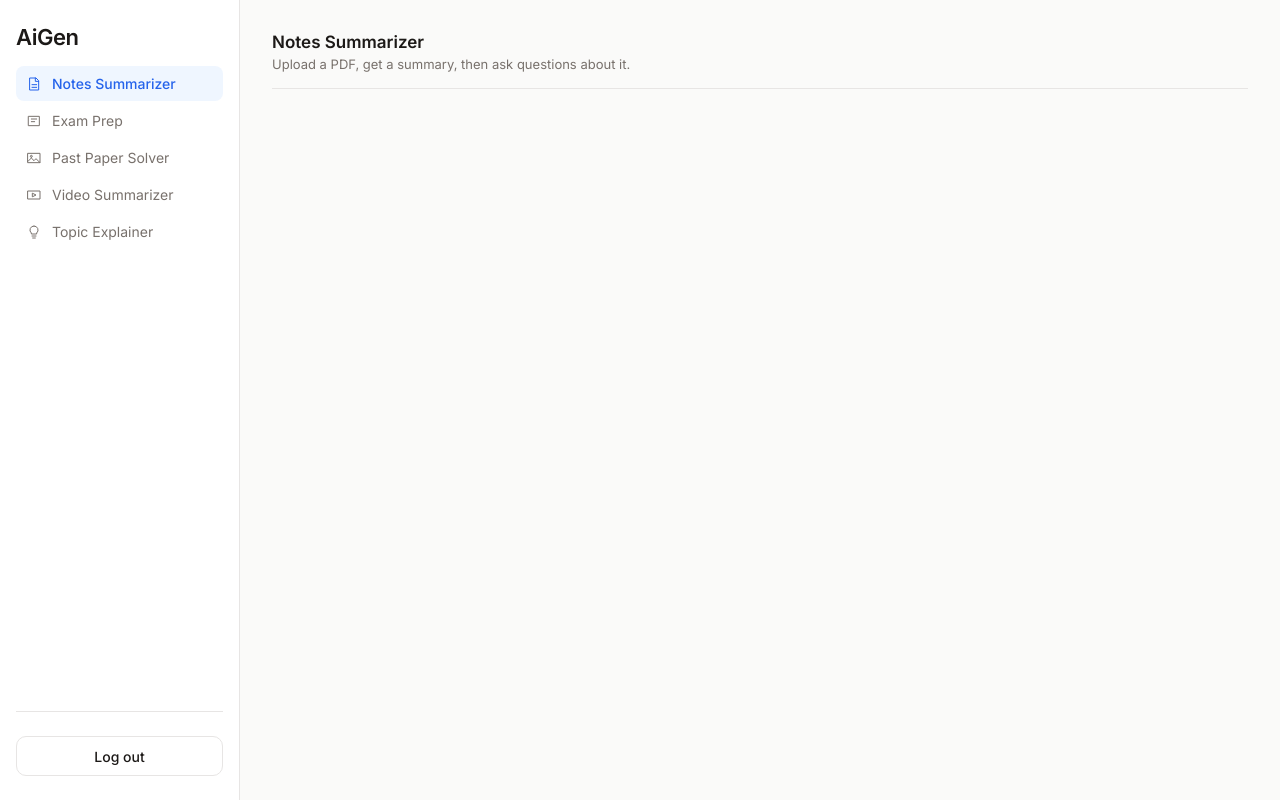
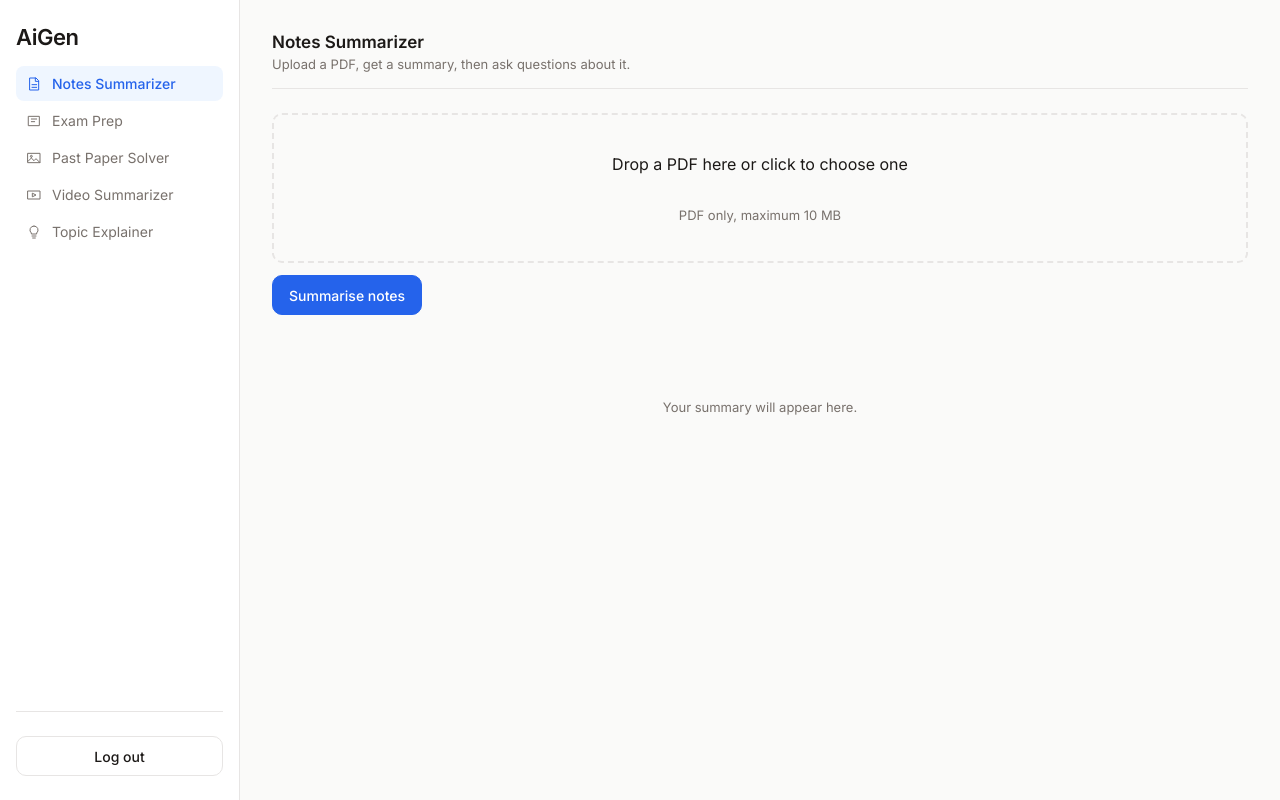
Before and after one commit to choudaryhussainali/AiGen, a Flask app: template templates/dashboard.html in a window 1280 px wide. Run offline with Flask 3, Linux system fonts and the light colour scheme; the template is opened without the code that fills it, so the values that code supplies are empty.

Commit message:
feat(ui): add pdf dropzone

```diff
--- a/templates/dashboard.html
+++ b/templates/dashboard.html
@@ -39,7 +39,20 @@
       </p>
     </header>
 
-    <section class="tool active" id="tool-notes"></section>
+    <section class="tool active" id="tool-notes">
+      <div class="tool-input">
+        <label class="dropzone" id="notes-dropzone">
+          <span id="notes-dropzone-label">Drop a PDF here or click to choose one</span>
+          <span class="dropzone-hint">PDF only, maximum 10 MB</span>
+          <input type="file" id="notes-file" accept="application/pdf" hidden>
+        </label>
+        <button class="btn btn-primary" id="notes-button" type="button">Summarise notes</button>
+      </div>
+      <p class="status-line" id="notes-status"></p>
+      <div class="tool-output" id="notes-output">
+        <p class="empty-state">Your summary will appear here.</p>
+      </div>
+    </section>
     <section class="tool" id="tool-exam">
       <div class="tool-input">
         <textarea class="textarea" id="exam-input"
```
